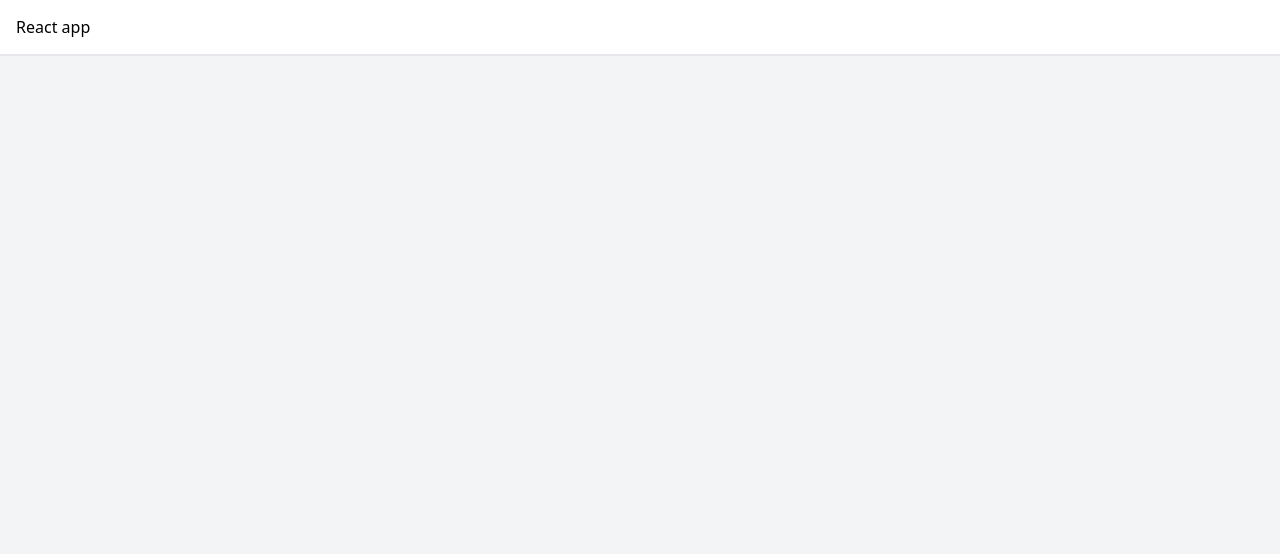
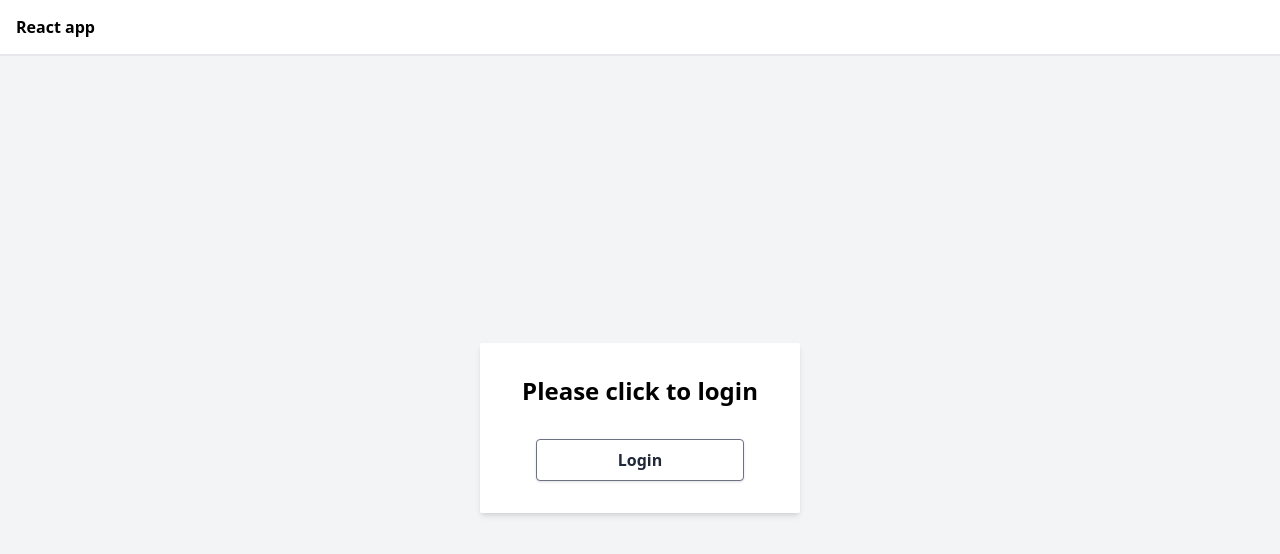
Before and after one commit to shreyasepam/router-example, a React (Create React App) app: page /login in a window 1280 px wide. Before the commit this address had no page. Shown: the top 554 px of the page. Built offline with nearby package versions, Linux system fonts and the light colour scheme.

Commit message:
login completed

```diff
--- a/src/components/Header.jsx
+++ b/src/components/Header.jsx
@@ -1,10 +1,24 @@
 import React from 'react';
 
 export default function Header() {
+  const session = localStorage.getItem('session');
+  const onLogoutHandle = () => {
+    localStorage.clear();
+    window.location.href = '/login';
+  };
+
   return (
-    <header className="border-b bg-white h-[56px] sticky top-0">
-      <div className="flex max-w-7xl flex-col justify-center border-b px-4 h-full m-auto">
-        <h1>React app</h1>
+    <header className="sticky top-0 h-[56px] border-b bg-white">
+      <div className="m-auto flex h-full max-w-7xl flex-row items-center justify-between border-b px-4">
+        <h1 className="font-bold">React app</h1>
+        {session && (
+          <button
+            className="focus:shadow-outline transform rounded border border-gray-100 bg-white py-2 px-4 font-semibold text-gray-800 shadow transition duration-150 ease-in-out focus:outline-none active:scale-95 active:bg-gray-200"
+            onClick={onLogoutHandle}
+          >
+            Logout
+          </button>
+        )}
       </div>
     </header>
   );
--- /dev/null
+++ b/src/pages/Login.jsx
@@ -0,0 +1,22 @@
+import React from 'react';
+
+export default function Login() {
+  const onLoginHandle = () => {
+    localStorage.setItem('session', "true");
+    window.location.href = "/"
+  };
+
+  return (
+    <div className="flex h-full w-full flex-col items-center justify-center">
+      <div className="w-80 rounded-sm bg-white p-8 text-center shadow-md">
+        <h1 className="text-2xl font-bold">Please click to login</h1>
+        <button
+          onClick={onLoginHandle}
+          className="focus:shadow-outline mt-8 w-52  transform rounded border border-gray-500 bg-white py-2 px-4 font-semibold text-gray-800 shadow transition duration-150 ease-in-out focus:outline-none active:scale-95 active:bg-gray-200"
+        >
+          Login
+        </button>
+      </div>
+    </div>
+  );
+}
--- a/src/router/index.jsx
+++ b/src/router/index.jsx
@@ -1,20 +1,34 @@
 import React from 'react';
-import { BrowserRouter as Router, Routes, Route } from 'react-router-dom';
+import {
+  BrowserRouter as Router,
+  Routes,
+  Route,
+  Navigate,
+} from 'react-router-dom';
 import Home from '../pages/Home';
 import Users from '../pages/Users';
 import UserDetails from '../pages/UserDetails';
 import Header from '../components/Header';
+import Login from '../pages/Login';
 
 export default function AppRouter() {
+  const loginSession = localStorage.getItem('session');
   return (
     <Router>
       <Header />
       <div className="mx-auto h-[calc(100%-56px)] max-w-7xl overflow-auto bg-gray-100 px-4">
-        <Routes>
-          <Route path="/" Component={Home} />
-          <Route path="/users" Component={Users} />
-          <Route path="/users/:id" Component={UserDetails} />
-        </Routes>
+        {!loginSession ? (
+          <Routes>
+            <Route path="/login" Component={Login} />
+            <Route path="*" element={<Navigate to="/login" replace />} />
+          </Routes>
+        ) : (
+          <Routes>
+            <Route path="/" Component={Home} />
+            <Route path="/users" Component={Users} />
+            <Route path="/users/:id" Component={UserDetails} />
+          </Routes>
+        )}
       </div>
     </Router>
   );
--- a/src/styles/index.css
+++ b/src/styles/index.css
@@ -738,6 +738,10 @@ a {
   margin-top: 1rem;
 }
 
+.mt-8 {
+  margin-top: 2rem;
+}
+
 .flex {
   display: flex;
 }
@@ -814,6 +818,14 @@ a {
   width: 20rem;
 }
 
+.w-72 {
+  width: 18rem;
+}
+
+.w-52 {
+  width: 13rem;
+}
+
 .max-w-7xl {
   max-width: 80rem;
 }
@@ -865,6 +877,10 @@ a {
 
 .justify-center {
   justify-content: center;
+}
+
+.justify-between {
+  justify-content: space-between;
 }
 
 .gap-4 {
@@ -957,6 +973,11 @@ a {
   border-color: rgb(243 244 246 / var(--tw-border-opacity));
 }
 
+.border-gray-500 {
+  --tw-border-opacity: 1;
+  border-color: rgb(107 114 128 / var(--tw-border-opacity));
+}
+
 .bg-gray-100 {
   --tw-bg-opacity: 1;
   background-color: rgb(243 244 246 / var(--tw-bg-opacity));
@@ -978,6 +999,10 @@ a {
 
 .p-4 {
   padding: 1rem;
+}
+
+.p-8 {
+  padding: 2rem;
 }
 
 .px-4 {
@@ -1034,6 +1059,16 @@ a {
 .text-sm {
   font-size: 0.875rem;
   line-height: 1.25rem;
+}
+
+.text-4xl {
+  font-size: 2.25rem;
+  line-height: 2.5rem;
+}
+
+.text-2xl {
+  font-size: 1.5rem;
+  line-height: 2rem;
 }
 
 .font-semibold {
```
